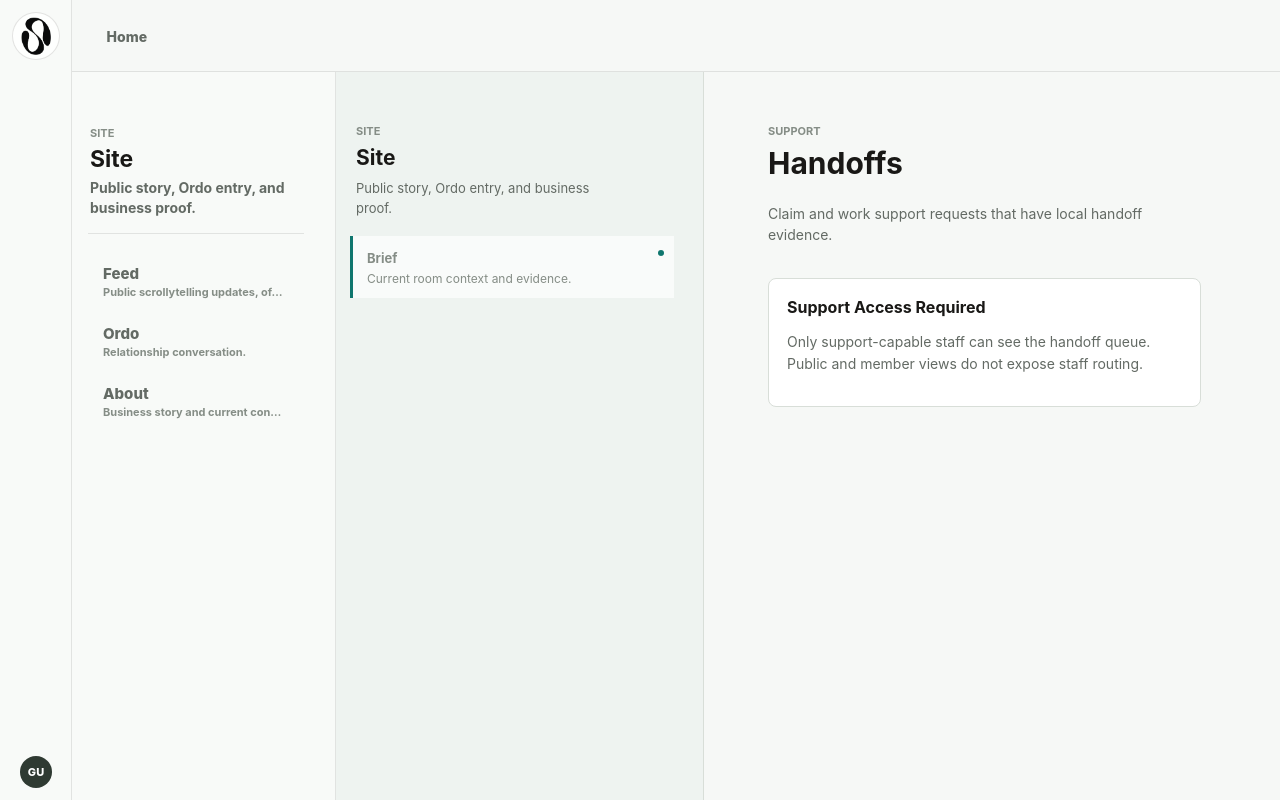
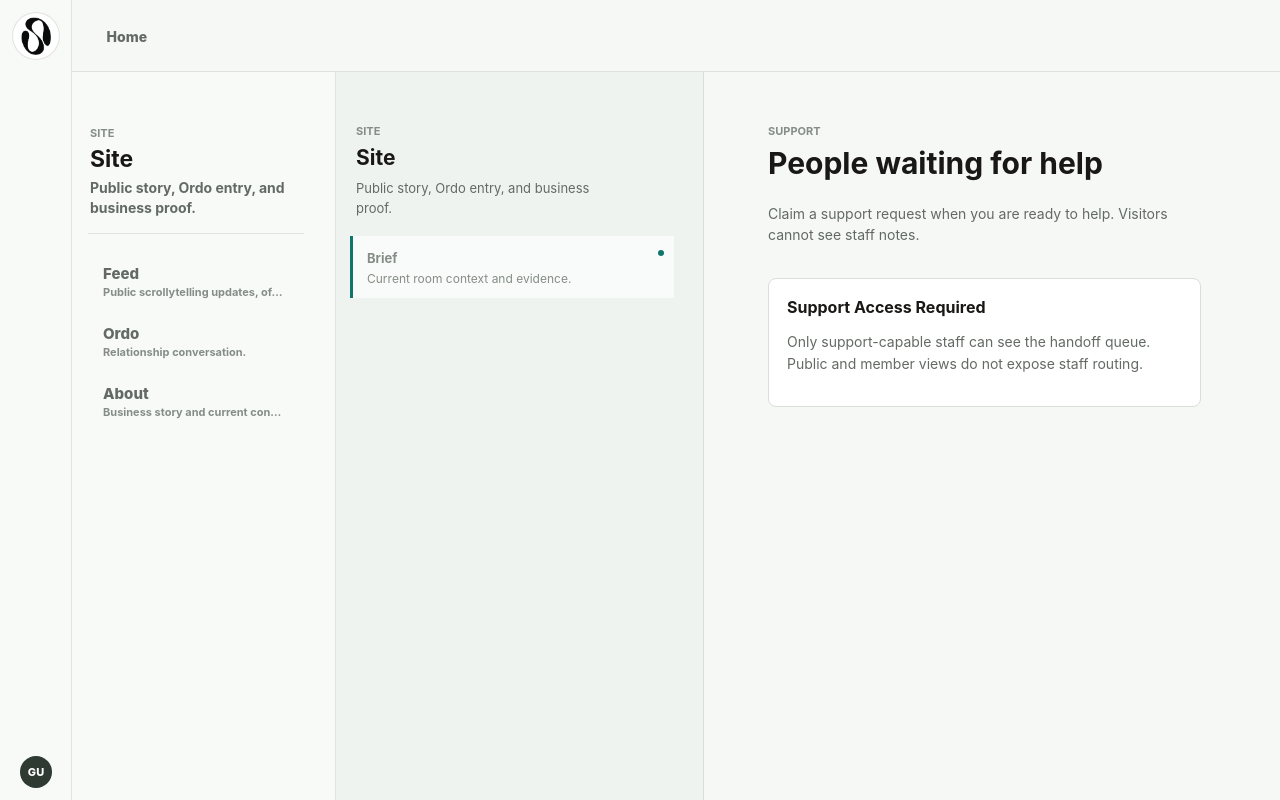
Before and after one commit to StudioOrdo/ordo, a Next.js app: page /staff/handoffs in a window 1280 px wide. Built offline with nearby package versions, Linux system fonts and the light colour scheme.

Commit message:
Issue #435 QA: clarify support queue language

```diff
--- a/app/staff/handoffs/page.tsx
+++ b/app/staff/handoffs/page.tsx
@@ -16,8 +16,8 @@ export default async function StaffHandoffsPage({ searchParams }: { searchParams
     <ProductShell role={role} appSpaceId="staff" currentItemId="handoffs" railMode={railMode} mobileStep={mobileStep}>
       <PageTitle
         eyebrow="Support"
-        title="Handoffs"
-        description="Claim and work support requests that have local handoff evidence."
+        title="People waiting for help"
+        description="Claim a support request when you are ready to help. Visitors cannot see staff notes."
       />
 
       {!canReadSupportQueue ? (
@@ -38,10 +38,10 @@ function SupportHandoffQueue({ snapshot }: { snapshot: SupportHandoffQueueSnapsh
     <>
       <section className="brief-panel">
         <div className="meta-row">
-          <span>Local support queue</span>
+          <span>Support requests</span>
           <span className={statusClass(degraded ? "error" : snapshot.status)}>{degraded ? "needs attention" : snapshot.status}</span>
         </div>
-        <h3 className="panel-title">Handoff Queue</h3>
+        <h3 className="panel-title">People waiting for help</h3>
         <ul className="brief-list">
           {summaryLines(snapshot, degraded).map((line) => (
             <li key={line}>{line}</li>
@@ -81,7 +81,7 @@ function SupportHandoffQueue({ snapshot }: { snapshot: SupportHandoffQueueSnapsh
       </section>
 
       <section className="plain-panel table-shell">
-        <h3 className="panel-title">Support Requests</h3>
+        <h3 className="panel-title">Requests to claim</h3>
         {snapshot.items.length === 0 ? (
           <p className="brief-body">No daemon-backed handoffs are waiting right now.</p>
         ) : (
@@ -129,7 +129,7 @@ function SupportHandoffRow({ item }: { item: SupportHandoffQueueItemView }) {
       </td>
       <td>
         <span>{item.nextAction}</span>
-        <span className="table-subtle">Claim handoff with support.accept_handoff.</span>
+        <span className="table-subtle">Only support-capable members can claim this.</span>
       </td>
       <td>
         <span>{item.safeEvidenceRefs.length} safe ref(s)</span>
--- a/lib/support-handoffs.ts
+++ b/lib/support-handoffs.ts
@@ -70,19 +70,19 @@ export function buildSupportHandoffQueueView(items: HandoffInboxItemView[]): Sup
     summaryLines:
       queueItems.length > 0
         ? [
-            `${openCount} open handoff(s) need support attention.`,
-            `${claimedCount} handoff(s) are already claimed by a support-capable member.`,
-            "This queue is local and does not call providers, publish, promote memory, or write graph truth.",
+            `${openCount} request(s) are waiting for support.`,
+            `${claimedCount} request(s) are already claimed by a support-capable member.`,
+            "This view is local. It does not call AI services, publish, save memory, or change trusted connections.",
           ]
         : [
-            "No daemon-backed handoffs are waiting right now.",
-            "Ordo will show first-user relationship and support handoffs here when local evidence exists.",
-            "No placeholder customer data is shown as real queue work.",
+            "No one is waiting for support right now.",
+            "Ordo will show first-user relationship and support requests here when local evidence exists.",
+            "No placeholder customer data is shown as real support work.",
           ],
     limitations: [
       "Only staff-scoped support queue details are shown here.",
       "Public/member views must not expose staff routing or private support mechanics.",
-      "Claim execution remains governed by the protected handoff route and support.accept_handoff policy.",
+      "Claiming remains limited to members who are allowed to help with support.",
     ],
   };
 }
```
Also changed, not shown: 1 other file (tests, documents, lock files or other folders).
